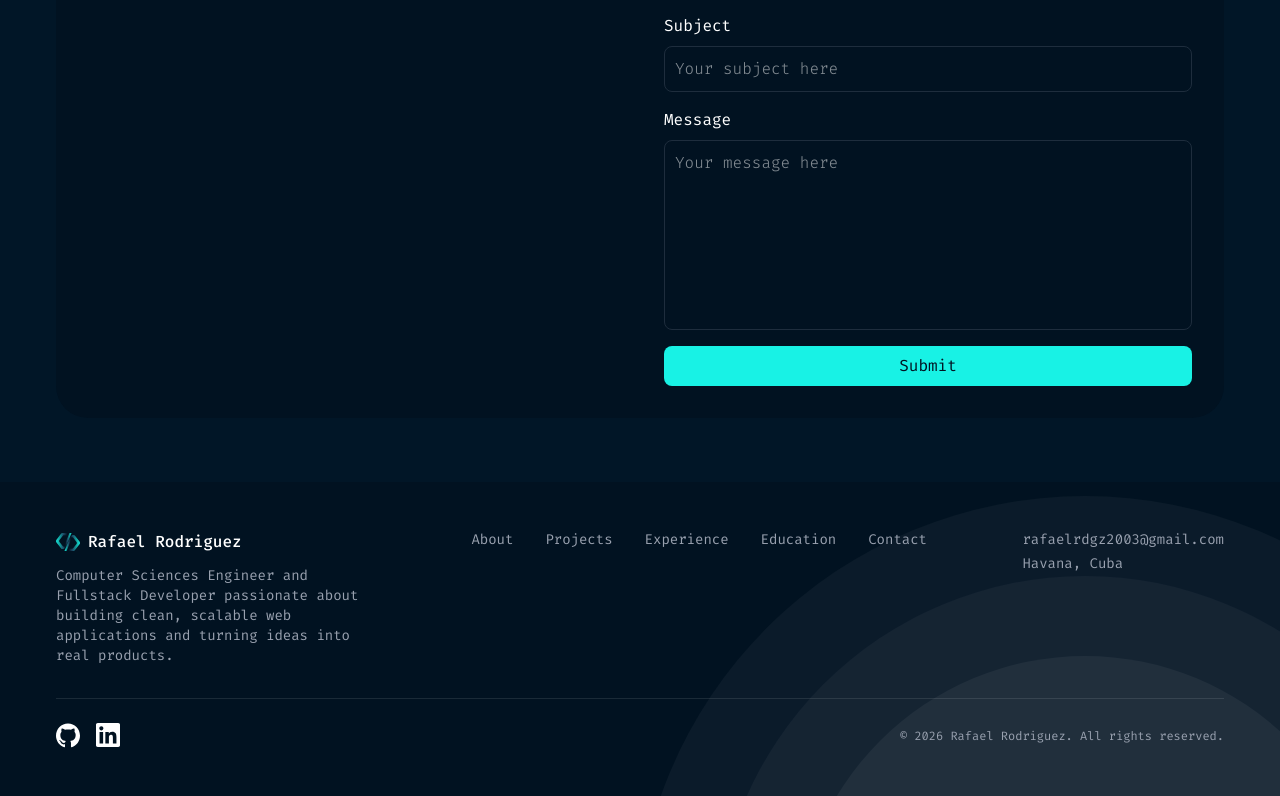
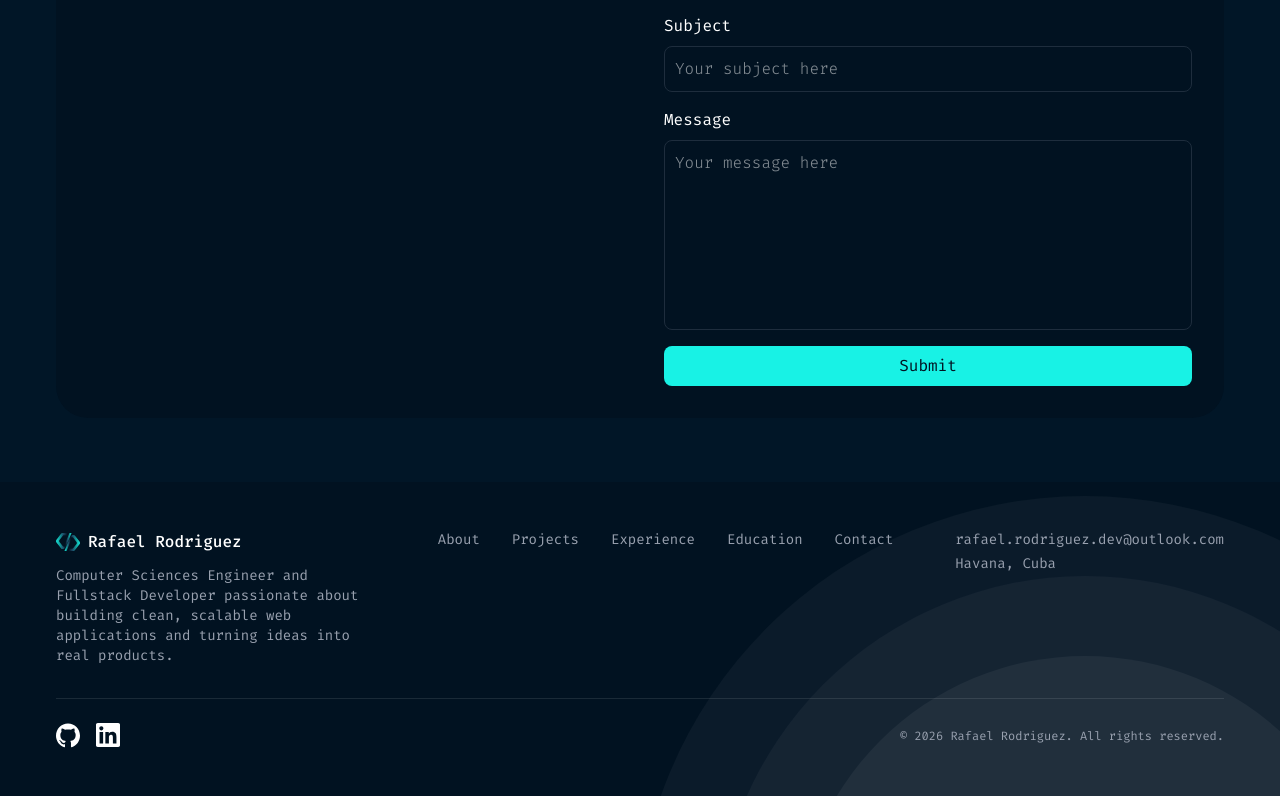
Before and after one commit to rafaelrdgz/rafaelrdgz.github.io, a Next.js app: page /en in a window 1280 px wide. Shown: the part 3198-3994 px from the top of the page. Built offline with nearby package versions, Linux system fonts and the light colour scheme; no server answers.

Commit message:
fix(footer): update email address in footer component

```diff
--- a/src/components/Footer/Footer.tsx
+++ b/src/components/Footer/Footer.tsx
@@ -47,10 +47,10 @@ const Footer = async () => {
 
         <div className="flex flex-col gap-1 text-sm">
           <a
-            href="mailto:rafaelrdgz2003@gmail.com"
+            href="mailto:rafael.rodriguez.dev@outlook.com"
             className="text-tertiary-content hover:text-neutral transition-colors duration-300"
           >
-            rafaelrdgz2003@gmail.com
+            rafael.rodriguez.dev@outlook.com
           </a>
           <address className="text-tertiary-content not-italic">{t('location')}</address>
         </div>
```
Also changed, not shown: 1 other file (tests, documents, lock files or other folders).
